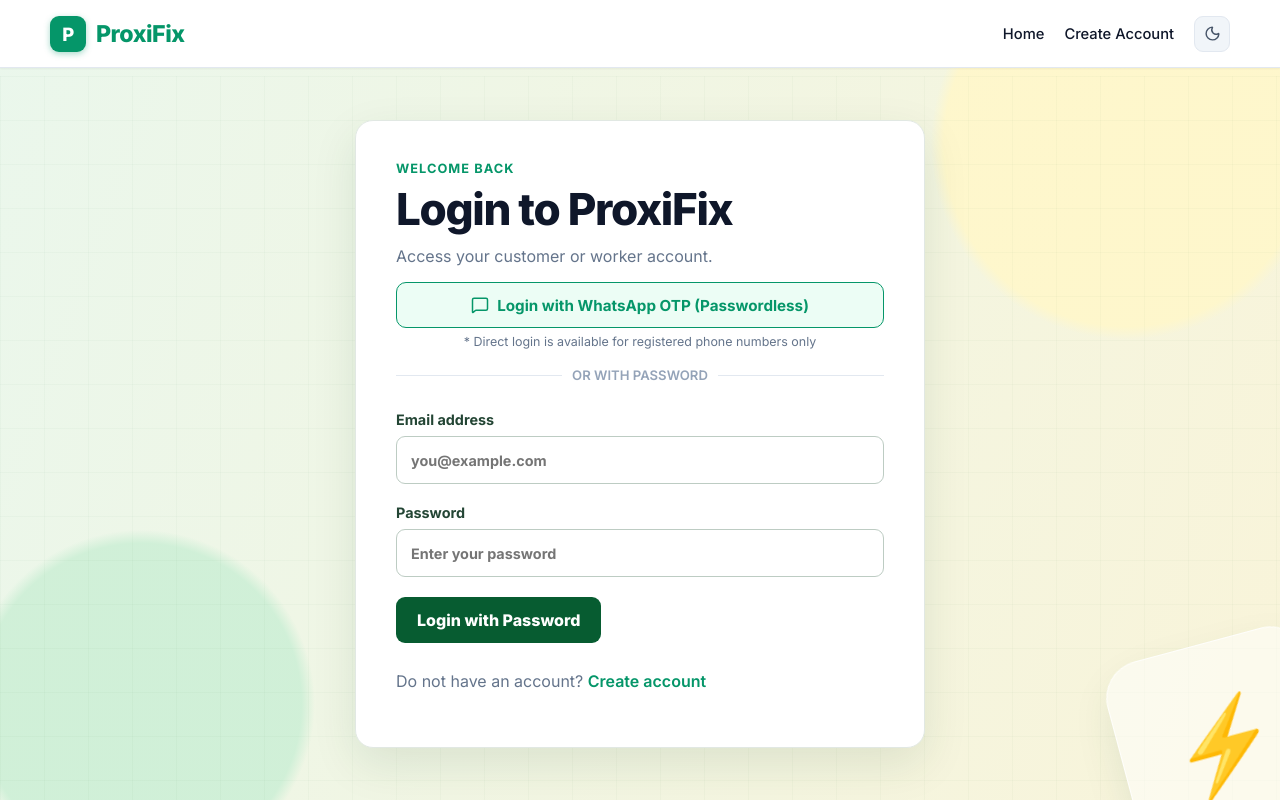
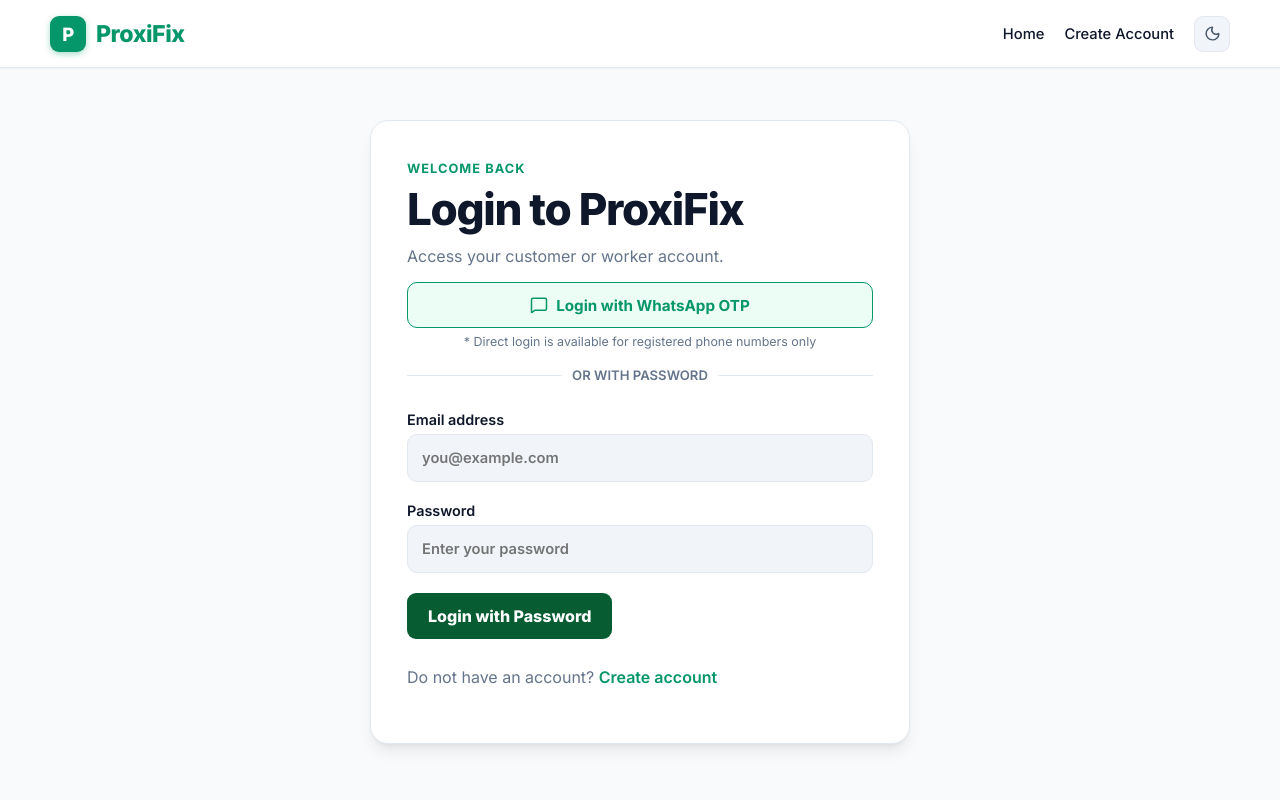
Before and after one commit to Raviranjan2112/Proxifix, a React (Vite) app in the folder frontend/location-app/: page /login in a window 1280 px wide. Built offline with nearby package versions, Linux system fonts and the light colour scheme; no server answers.

Commit message:
fix(ui): fix night mode auth card contrast and remove passless from whatsapp login

```diff
--- a/frontend/location-app/src/components/WhatsAppOtpModal.jsx
+++ b/frontend/location-app/src/components/WhatsAppOtpModal.jsx
@@ -161,7 +161,7 @@ export default function WhatsAppOtpModal({
             </h2>
             <p style={styles.subtitle}>
               {purpose === "LOGIN"
-                ? "Fast & passwordless login via your WhatsApp account."
+                ? "Fast & secure direct login via your WhatsApp account."
                 : "Verify your phone number with a 6-digit code."}
             </p>
           </div>
--- a/frontend/location-app/src/index.css
+++ b/frontend/location-app/src/index.css
@@ -522,64 +522,41 @@ select:focus {
   display: grid;
   min-height: 100vh;
   grid-template-rows: auto 1fr;
-  padding: 32px 16px;
-  background:
-    radial-gradient(circle at 11% 88%, rgba(205, 239, 214, .9) 0 12%, transparent 13%),
-    radial-gradient(circle at 88% 18%, rgba(255, 247, 202, .9) 0 14%, transparent 15%),
-    linear-gradient(110deg, #eaf7ec 0%, #f9f4d9 100%);
+  padding: 0 16px 36px;
+  background: var(--bg-page);
+  color: var(--text-main);
+  transition: background-color 0.2s ease, color 0.2s ease;
 }
 
-.auth-page::before {
-  position: fixed;
-  inset: 76px 0 0;
-  z-index: 0;
-  content: "";
-  opacity: .32;
-  pointer-events: none;
-  background-image:
-    linear-gradient(90deg, rgba(7, 92, 49, .08) 1px, transparent 1px),
-    linear-gradient(rgba(7, 92, 49, .08) 1px, transparent 1px);
-  background-size: 44px 44px;
-}
-
+.auth-page::before,
 .auth-page::after {
-  position: fixed;
-  right: -48px;
-  bottom: -48px;
-  z-index: 0;
-  display: grid;
-  width: 205px;
-  height: 205px;
-  place-items: center;
-  color: #075c31;
-  content: "⚡";
-  font-size: 5.5rem;
-  pointer-events: none;
-  background: rgba(255, 255, 255, .52);
-  border: 1px solid rgba(255, 255, 255, .8);
-  border-radius: 38px;
-  box-shadow: 0 20px 42px rgba(20, 83, 45, .1);
-  transform: rotate(-15deg);
+  display: none !important;
 }
 
 .auth-topbar {
   position: relative;
   z-index: 2;
   width: calc(100% + 32px);
-  margin: -32px -16px 32px;
+  margin: 0 -16px 32px;
 }
 
 .auth-card {
   position: relative;
   z-index: 1;
-  width: min(100%, 570px);
+  width: min(100%, 540px);
   align-self: center;
   justify-self: center;
-  padding: 40px;
-  background: #ffffff;
-  border: 1px solid #e1e8e3;
-  border-radius: 18px;
-  box-shadow: 0 16px 45px rgba(17, 66, 38, 0.1);
+  padding: 40px 36px;
+  background: var(--bg-surface);
+  border: 1px solid var(--border-color);
+  border-radius: var(--radius-xl);
+  box-shadow: var(--shadow-lg);
+  color: var(--text-main);
+  transition: background-color 0.2s ease, border-color 0.2s ease, color 0.2s ease;
+}
+
+.auth-card h1 {
+  color: var(--text-main) !important;
 }
 
 .auth-card .brand {
@@ -590,6 +567,43 @@ select:focus {
   display: grid;
   gap: 20px;
   margin: 28px 0;
+}
+
+.auth-form label {
+  display: flex;
+  flex-direction: column;
+  gap: 6px;
+  color: var(--text-main);
+  font-weight: 600;
+  font-size: 0.9rem;
+}
+
+.auth-form input,
+.auth-form select {
+  background: var(--bg-subtle);
+  color: var(--text-main);
+  border: 1px solid var(--border-color);
+  border-radius: var(--radius-md);
+  padding: 11px 14px;
+  font-size: 0.92rem;
+  transition: all 0.15s ease;
+}
+
+.auth-form input:focus,
+.auth-form select:focus {
+  background: var(--bg-surface);
+  border-color: var(--primary);
+  box-shadow: 0 0 0 3px var(--ring);
+}
+
+/* Fix browser autofill applying harsh light colors in dark mode */
+input:-webkit-autofill,
+input:-webkit-autofill:hover,
+input:-webkit-autofill:focus,
+input:-webkit-autofill:active {
+  -webkit-box-shadow: 0 0 0 1000px var(--bg-subtle) inset !important;
+  -webkit-text-fill-color: var(--text-main) !important;
+  transition: background-color 5000s ease-in-out 0s;
 }
 
 .auth-form .btn {
--- a/frontend/location-app/src/pages/LoginPage.jsx
+++ b/frontend/location-app/src/pages/LoginPage.jsx
@@ -94,7 +94,7 @@ export default function LoginPage() {
             }}
           >
             <MessageSquare size={18} />
-            Login with WhatsApp OTP (Passwordless)
+            Login with WhatsApp OTP
           </button>
           <p style={{ fontSize: "0.78rem", color: "var(--text-muted)", textAlign: "center", margin: "6px 0 0" }}>
             * Direct login is available for registered phone numbers only
@@ -105,16 +105,16 @@ export default function LoginPage() {
               display: "flex",
               alignItems: "center",
               textAlign: "center",
-              color: "#94A3B8",
+              color: "var(--text-muted)",
               fontSize: "0.82rem",
               margin: "18px 0 14px",
             }}
           >
-            <div style={{ flex: 1, height: 1, backgroundColor: "#E2E8F0" }} />
+            <div style={{ flex: 1, height: 1, backgroundColor: "var(--border-color)" }} />
             <span style={{ padding: "0 10px", fontWeight: "600", textTransform: "uppercase" }}>
               or with password
             </span>
-            <div style={{ flex: 1, height: 1, backgroundColor: "#E2E8F0" }} />
+            <div style={{ flex: 1, height: 1, backgroundColor: "var(--border-color)" }} />
           </div>
         </div>
 
```
